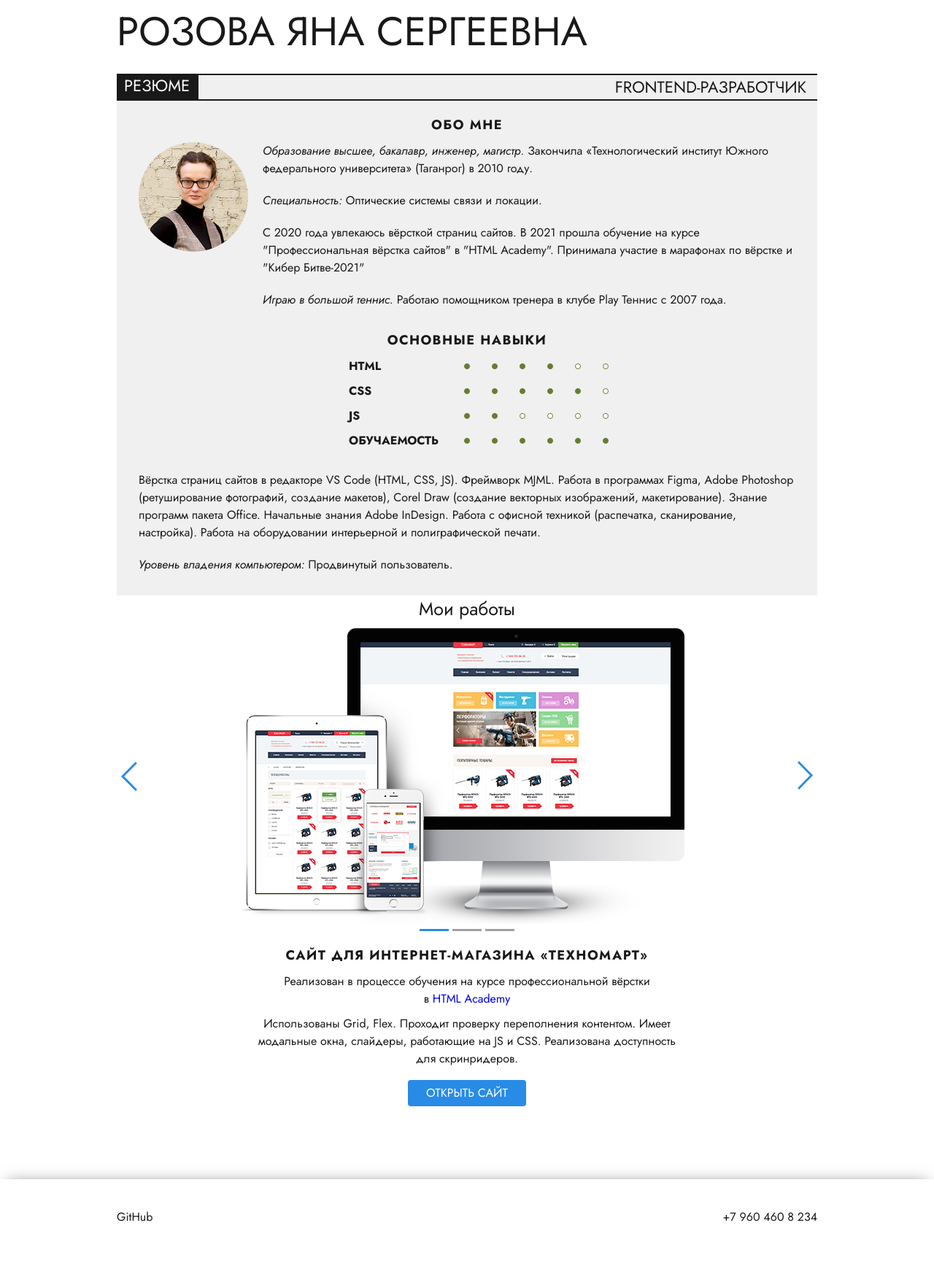
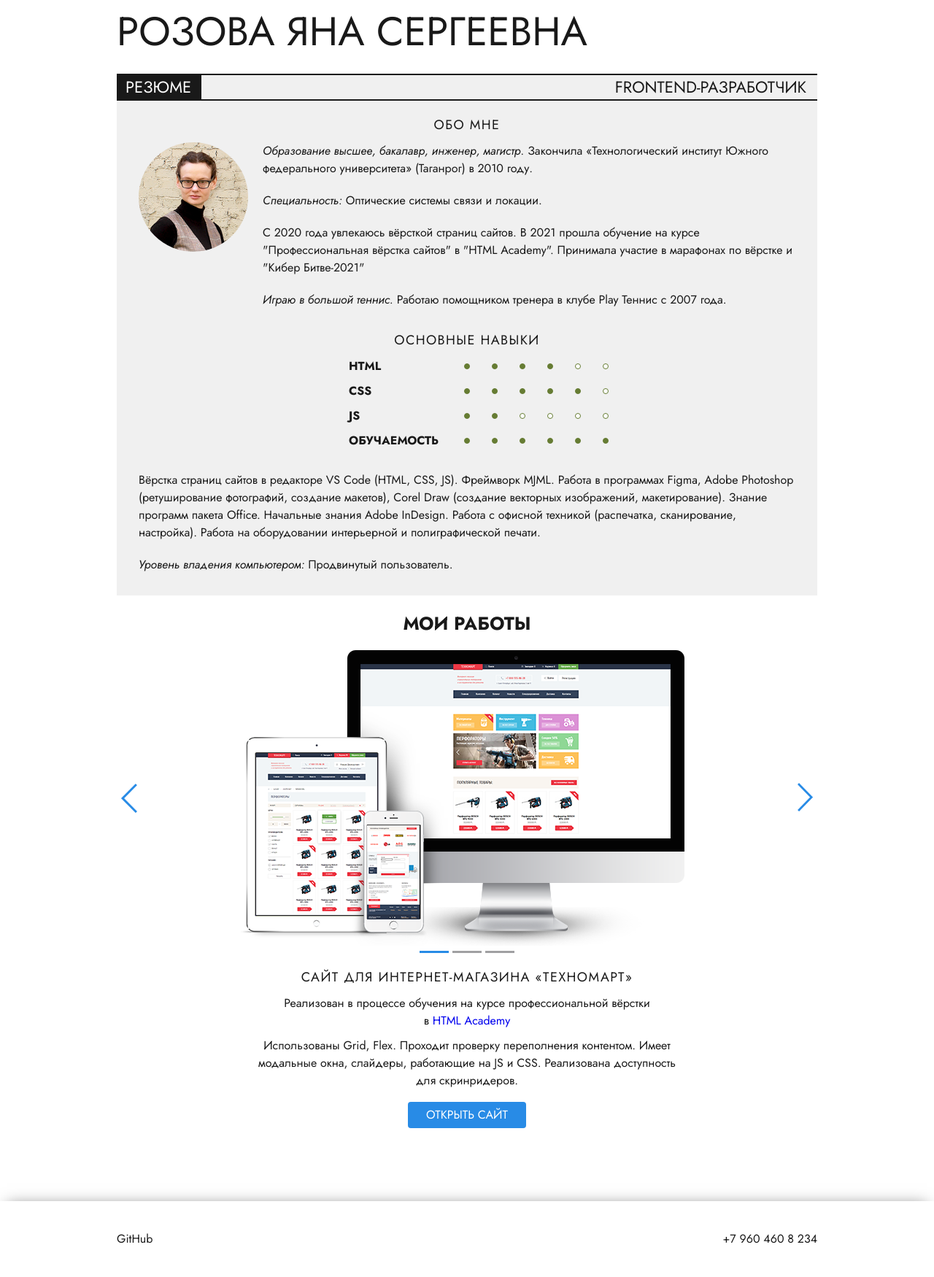
Before and after one commit to ChipRose/Portfolio, a plain HTML site: page index.html in a window 1280 px wide. Shown: the part 1139-2889 px from the top of the page at 73% size. Before the commit the page ends 2859 px from the top, so only its background shows below. Drawn offline with Linux system fonts and the light colour scheme.

Commit message:
Subtitle style

```diff
--- a/css/style.css
+++ b/css/style.css
@@ -248,6 +248,7 @@ h6 {
   text-transform: uppercase;
 }
 .section-title-name {
+	border: 2px solid var(--cl-brd-section-subtitle);
   background: var(--cl-bg-section-subtitle);
   color: var(--cl-white);
   padding: 0 10px;
@@ -266,7 +267,6 @@ h6 {
   color: var(--cl-txt-section-title);
   text-align: center;
   text-transform: uppercase;
-  font-weight: 700;
   letter-spacing: 1.4px;
 }
 .skills {
@@ -291,6 +291,9 @@ h6 {
 }
 .rezume .section-title {
   margin-bottom: 20px;
+}
+.rezume{
+	margin-bottom: 20px;
 }
 /* -------skills------- */
 .skills-list {
@@ -340,10 +343,15 @@ h6 {
   font-size: var(--fz-portfolio-title);
   line-height: var(--lh-portfolio-title);
   text-align: center;
+	text-transform: uppercase;
+	font-weight: 700;
 }
 /* portfolio margin */
 .portfolio {
   margin-bottom: 100px;
+}
+.portfolio .portfolio-title{
+	margin-bottom: 10px;
 }
 /* -------slider------- */
 .slider {
@@ -466,14 +474,6 @@ h6 {
 .text-link:hover {
   text-decoration: underline;
 }
-.footer-email {
-  padding-left: 30px;
-  background: url("../img/icon-email-footer.svg") left center no-repeat;
-}
-.footer-phone {
-  padding-left: 25px;
-  background: url("../img/icon-phone-footer.svg") left center no-repeat;
-}
 /* helpful classes */
 .visually-hidden {
   position: absolute;
```
